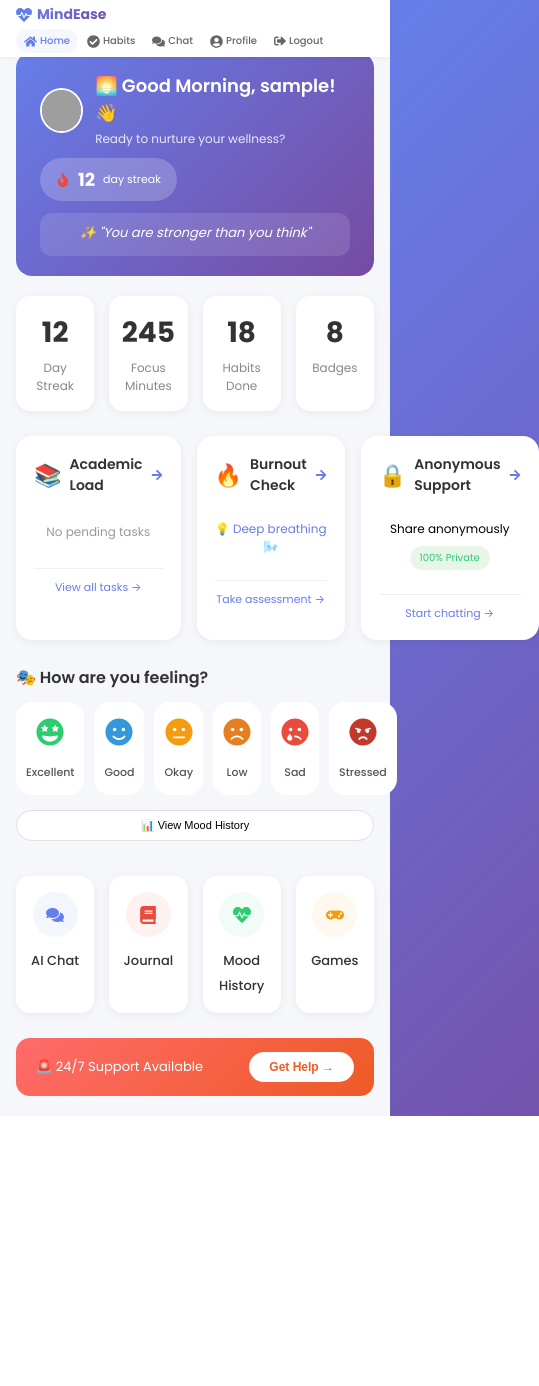
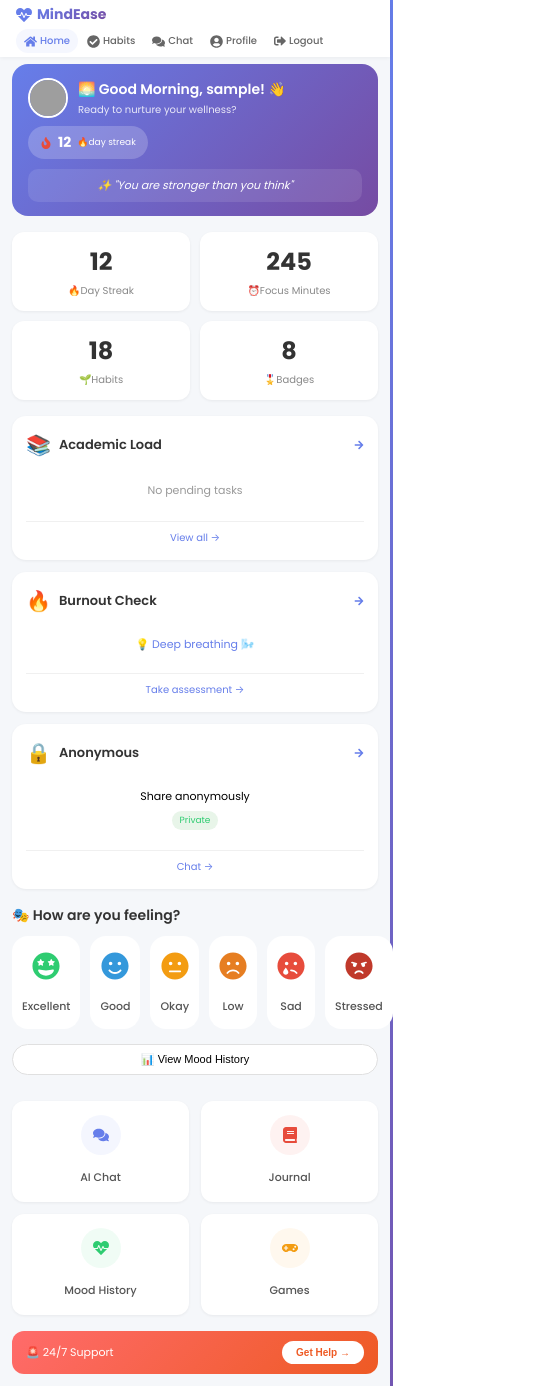
Before and after one commit to vaishnavikabbe/MindEase-AI, a React (Create React App) app in the folder frontend/: page /dashboard in a window 390 px wide. Shown: the whole page, 539 px wide, since content can reach past the window. Before the commit the page ends 1116 px from the top, so only its background shows below. Built offline with nearby package versions, Linux system fonts and the light colour scheme; sample sign-in values are in the browser's storage; grey boxes are pictures that could not be loaded.

Commit message:
Make dashboard mobile-friendly responsive

```diff
--- a/frontend/src/pages/Dashboard.js
+++ b/frontend/src/pages/Dashboard.js
@@ -50,10 +50,10 @@ function Dashboard() {
   const upcomingItems = academicItems.filter(i => !i.completed).slice(0, 2);
 
   const quickActions = [
-    { icon: <FaComments size={18} />, label: 'AI Chat', color: '#667eea', path: '/chat' },
-    { icon: <FaBook size={18} />, label: 'Journal', color: '#e74c3c', path: '/journal' },
-    { icon: <FaHeartbeat size={18} />, label: 'Mood History', color: '#2ecc71', path: '/mood-history' },
-    { icon: <FaGamepad size={18} />, label: 'Games', color: '#f39c12', path: '/games' },
+    { icon: <FaComments size={16} />, label: 'AI Chat', color: '#667eea', path: '/chat' },
+    { icon: <FaBook size={16} />, label: 'Journal', color: '#e74c3c', path: '/journal' },
+    { icon: <FaHeartbeat size={16} />, label: 'Mood History', color: '#2ecc71', path: '/mood-history' },
+    { icon: <FaGamepad size={16} />, label: 'Games', color: '#f39c12', path: '/games' },
   ];
 
   const inspirationalQuotes = [
@@ -70,7 +70,7 @@ function Dashboard() {
       <div style={styles.navSpacer} />
 
       <div style={styles.content}>
-        {/* Welcome Card */}
+        {/* Welcome Card - Mobile Friendly */}
         <div style={styles.welcomeCard}>
           <div style={styles.welcomeContent}>
             <div style={styles.userInfoContainer}>
@@ -79,7 +79,7 @@ function Dashboard() {
                   <img src={userAvatar} alt="Avatar" style={styles.userAvatar} />
                 ) : (
                   <div style={styles.avatarPlaceholder}>
-                    <FaUser size={16} color="#fff" />
+                    <FaUser size={14} color="#fff" />
                   </div>
                 )}
               </div>
@@ -89,9 +89,9 @@ function Dashboard() {
               </div>
             </div>
             <div style={styles.streakBadge}>
-              <FaFire color="#e74c3c" size={14} />
+              <FaFire color="#e74c3c" size={12} />
               <span style={styles.streakNumber}>{stats.streak}</span>
-              <span style={styles.streakText}>day streak</span>
+              <span style={styles.streakText}>🔥day streak</span>
             </div>
           </div>
           <div style={styles.quoteBox}>
@@ -99,34 +99,34 @@ function Dashboard() {
           </div>
         </div>
 
-        {/* Stats Row - Bigger */}
+        {/* Stats Row - Mobile Friendly (2x2 Grid on mobile) */}
         <div style={styles.statsRow}>
           <div style={styles.statTile}>
-            <div style={styles.statValueBig}>{stats.streak}</div>
-            <div style={styles.statLabelBig}>Day Streak</div>
+            <div style={styles.statValue}>{stats.streak}</div>
+            <div style={styles.statLabel}>🔥Day Streak</div>
           </div>
           <div style={styles.statTile}>
-            <div style={styles.statValueBig}>{stats.totalFocus}</div>
-            <div style={styles.statLabelBig}>Focus Minutes</div>
+            <div style={styles.statValue}>{stats.totalFocus}</div>
+            <div style={styles.statLabel}>⏰Focus Minutes</div>
           </div>
           <div style={styles.statTile}>
-            <div style={styles.statValueBig}>{stats.habitsCompleted}</div>
-            <div style={styles.statLabelBig}>Habits Done</div>
+            <div style={styles.statValue}>{stats.habitsCompleted}</div>
+            <div style={styles.statLabel}>🌱Habits</div>
           </div>
           <div style={styles.statTile}>
-            <div style={styles.statValueBig}>{stats.badges}</div>
-            <div style={styles.statLabelBig}>Badges</div>
+            <div style={styles.statValue}>{stats.badges}</div>
+            <div style={styles.statLabel}>🎖️Badges</div>
           </div>
         </div>
 
-        {/* Three Bigger Cards */}
+        {/* Three Cards - Stack on Mobile */}
         <div style={styles.threeCardsRow}>
 
           <div style={styles.compactCard} onClick={() => navigate('/academic-load')}>
             <div style={styles.compactCardHeader}>
               <span style={styles.compactCardIcon}>📚</span>
               <span style={styles.compactCardTitle}>Academic Load</span>
-              <FaArrowRight size={12} color="#667eea" />
+              <FaArrowRight size={10} color="#667eea" />
             </div>
             {upcomingItems.length === 0 ? (
               <p style={styles.compactCardEmpty}>No pending tasks</p>
@@ -139,7 +139,7 @@ function Dashboard() {
               ))
             )}
             <div style={styles.compactCardFooter}>
-              <span>View all tasks →</span>
+              <span>View all →</span>
             </div>
           </div>
 
@@ -147,7 +147,7 @@ function Dashboard() {
             <div style={styles.compactCardHeader}>
               <span style={styles.compactCardIcon}>🔥</span>
               <span style={styles.compactCardTitle}>Burnout Check</span>
-              <FaArrowRight size={12} color="#667eea" />
+              <FaArrowRight size={10} color="#667eea" />
             </div>
             <div style={styles.compactTip}>
               <span>💡 {currentTip}</span>
@@ -160,15 +160,15 @@ function Dashboard() {
           <div style={styles.compactCard} onClick={() => navigate('/anonymous')}>
             <div style={styles.compactCardHeader}>
               <span style={styles.compactCardIcon}>🔒</span>
-              <span style={styles.compactCardTitle}>Anonymous Support</span>
-              <FaArrowRight size={12} color="#667eea" />
+              <span style={styles.compactCardTitle}>Anonymous</span>
+              <FaArrowRight size={10} color="#667eea" />
             </div>
             <div style={styles.compactAnonymous}>
               <span>Share anonymously</span>
-              <span style={styles.compactBadge}>100% Private</span>
+              <span style={styles.compactBadge}>Private</span>
             </div>
             <div style={styles.compactCardFooter}>
-              <span>Start chatting →</span>
+              <span>Chat →</span>
             </div>
           </div>
         </div>
@@ -181,7 +181,7 @@ function Dashboard() {
           <MoodTracker selectedMood={selectedMood} setSelectedMood={setSelectedMood} />
         </div>
 
-        {/* Quick Actions - Bigger */}
+        {/* Quick Actions - 2x2 Grid on Mobile */}
         <div style={styles.actionGrid}>
           {quickActions.map((action, index) => (
             <div
@@ -199,7 +199,7 @@ function Dashboard() {
 
         {/* Emergency Banner */}
         <div style={styles.emergencyBanner}>
-          <span>🚨 24/7 Support Available</span>
+          <span>🚨 24/7 Support</span>
           <button style={styles.emergencyBtn} onClick={() => navigate('/emergency')}>
             Get Help →
           </button>
@@ -218,35 +218,35 @@ const styles = {
     height: '52px',
   },
   content: {
-    maxWidth: '1000px',
+    maxWidth: '100%',
     margin: '0 auto',
-    padding: '0 16px 20px 16px',
+    padding: '12px',
   },
 
-  // Welcome Card
+  // Welcome Card - Mobile
   welcomeCard: {
     background: 'linear-gradient(135deg, #667eea 0%, #764ba2 100%)',
     borderRadius: '16px',
-    padding: '20px 24px',
+    padding: '14px 16px',
     color: 'white',
-    marginBottom: '20px',
+    marginBottom: '16px',
   },
   welcomeContent: {
     display: 'flex',
     justifyContent: 'space-between',
     alignItems: 'center',
-    marginBottom: '12px',
+    marginBottom: '10px',
     flexWrap: 'wrap',
-    gap: '10px',
+    gap: '8px',
   },
   userInfoContainer: {
     display: 'flex',
     alignItems: 'center',
-    gap: '12px',
+    gap: '10px',
   },
   avatarContainer: {
-    width: '45px',
-    height: '45px',
+    width: '40px',
+    height: '40px',
     borderRadius: '50%',
     overflow: 'hidden',
     border: '2px solid white',
@@ -265,123 +265,119 @@ const styles = {
     justifyContent: 'center',
   },
   greeting: {
-    fontSize: '18px',
-    marginBottom: '4px',
+    fontSize: '14px',
+    marginBottom: '2px',
     fontWeight: '600',
   },
   welcomeText: {
     opacity: 0.85,
-    fontSize: '12px',
+    fontSize: '10px',
   },
   streakBadge: {
     background: 'rgba(255,255,255,0.2)',
-    padding: '8px 16px',
-    borderRadius: '30px',
+    padding: '6px 12px',
+    borderRadius: '25px',
     display: 'flex',
     alignItems: 'center',
-    gap: '8px',
+    gap: '6px',
   },
   streakNumber: {
-    fontSize: '18px',
+    fontSize: '14px',
     fontWeight: 'bold',
   },
   streakText: {
-    fontSize: '11px',
+    fontSize: '9px',
   },
   quoteBox: {
-    background: 'rgba(255,255,255,0.12)',
-    padding: '10px 14px',
-    borderRadius: '12px',
+    background: 'rgba(255,255,255,0.1)',
+    padding: '8px 10px',
+    borderRadius: '10px',
     textAlign: 'center',
   },
   quoteText: {
-    fontSize: '13px',
+    fontSize: '11px',
     fontStyle: 'italic',
-    marginBottom: '3px',
-  },
-  quoteAuthor: {
-    fontSize: '10px',
-    opacity: 0.8,
+    margin: 0,
   },
 
-  // Stats Row - Bigger
+  // Stats Row - 2x2 Grid
   statsRow: {
     display: 'grid',
-    gridTemplateColumns: 'repeat(4, 1fr)',
-    gap: '15px',
-    marginBottom: '25px',
+    gridTemplateColumns: 'repeat(2, 1fr)',
+    gap: '10px',
+    marginBottom: '16px',
   },
   statTile: {
     background: 'white',
-    borderRadius: '14px',
-    padding: '16px 10px',
+    borderRadius: '12px',
+    padding: '12px 8px',
     textAlign: 'center',
-    boxShadow: '0 2px 8px rgba(0,0,0,0.06)',
+    boxShadow: '0 1px 3px rgba(0,0,0,0.06)',
   },
-  statValueBig: {
-    fontSize: '28px',
+  statValue: {
+    fontSize: '24px',
     fontWeight: 'bold',
     color: '#333',
   },
-  statLabelBig: {
-    fontSize: '12px',
+  statLabel: {
+    fontSize: '10px',
     color: '#888',
-    marginTop: '5px',
+    marginTop: '4px',
   },
 
-  // Three Bigger Cards
+  // Three Cards - Stack on Mobile
   threeCardsRow: {
-    display: 'grid',
-    gridTemplateColumns: 'repeat(3, 1fr)',
-    gap: '16px',
-    marginBottom: '25px',
+    display: 'flex',
+    flexDirection: 'column',
+    gap: '12px',
+    marginBottom: '16px',
   },
   compactCard: {
     background: 'white',
-    borderRadius: '16px',
-    padding: '18px',
+    borderRadius: '14px',
+    padding: '14px',
     cursor: 'pointer',
     transition: 'all 0.2s ease',
-    boxShadow: '0 2px 8px rgba(0,0,0,0.06)',
+    boxShadow: '0 1px 3px rgba(0,0,0,0.06)',
   },
   compactCardHeader: {
     display: 'flex',
     alignItems: 'center',
     gap: '8px',
-    marginBottom: '12px',
-    fontSize: '15px',
+    marginBottom: '10px',
+    fontSize: '14px',
     fontWeight: '600',
     color: '#333',
   },
   compactCardIcon: {
-    fontSize: '22px',
+    fontSize: '20px',
   },
   compactCardTitle: {
     flex: 1,
-    fontSize: '14px',
+    fontSize: '13px',
   },
   compactCardEmpty: {
-    fontSize: '12px',
+    fontSize: '11px',
     color: '#999',
     textAlign: 'center',
-    padding: '15px 0',
+    padding: '12px 0',
     margin: 0,
   },
   compactTask: {
     display: 'flex',
     alignItems: 'center',
-    gap: '8px',
-    padding: '8px 0',
-    fontSize: '12px',
+    gap: '6px',
+    padding: '6px 0',
+    fontSize: '11px',
     borderBottom: '1px solid #f0f0f0',
   },
   compactTaskTitle: {
-    fontSize: '12px',
+    fontSize: '11px',
     color: '#555',
   },
   compactTip: {
-    padding: '12px 0',
-    fontSize: '12px',
+    padding: '10px 0',
+    fontSize: '11px',
     color: '#667eea',
     textAlign: 'center',
   },
@@ -389,89 +385,89 @@ const styles = {
     display: 'flex',
     flexDirection: 'column',
     alignItems: 'center',
-    gap: '8px',
-    padding: '12px 0',
-    fontSize: '12px',
+    gap: '6px',
+    padding: '10px 0',
+    fontSize: '11px',
   },
   compactBadge: {
-    fontSize: '10px',
+    fontSize: '9px',
     background: '#e8f5e9',
-    padding: '4px 10px',
-    borderRadius: '20px',
+    padding: '3px 8px',
+    borderRadius: '15px',
     color: '#2ecc71',
   },
   compactCardFooter: {
-    marginTop: '12px',
-    paddingTop: '10px',
+    marginTop: '10px',
+    paddingTop: '8px',
     borderTop: '1px solid #f0f0f0',
-    fontSize: '11px',
+    fontSize: '10px',
     color: '#667eea',
     textAlign: 'center',
   },
 
   section: {
-    marginBottom: '25px',
+    marginBottom: '16px',
   },
   sectionHeader: {
-    marginBottom: '12px',
+    marginBottom: '10px',
   },
   sectionTitle: {
-    fontSize: '16px',
+    fontSize: '14px',
     fontWeight: '600',
     color: '#333',
   },
 
-  // Quick Actions - Bigger
+  // Quick Actions - 2x2 Grid
   actionGrid: {
     display: 'grid',
-    gridTemplateColumns: 'repeat(4, 1fr)',
-    gap: '15px',
-    marginBottom: '25px',
+    gridTemplateColumns: 'repeat(2, 1fr)',
+    gap: '12px',
+    marginBottom: '16px',
   },
   compactActionCard: {
     background: 'white',
-    borderRadius: '14px',
-    padding: '16px 12px',
+    borderRadius: '12px',
+    padding: '14px 10px',
     textAlign: 'center',
     cursor: 'pointer',
     transition: 'all 0.2s ease',
-    boxShadow: '0 2px 8px rgba(0,0,0,0.06)',
+    boxShadow: '0 1px 3px rgba(0,0,0,0.06)',
   },
   compactActionIcon: {
-    width: '45px',
-    height: '45px',
+    width: '40px',
+    height: '40px',
     borderRadius: '50%',
     display: 'flex',
     alignItems: 'center',
     justifyContent: 'center',
-    margin: '0 auto 10px',
+    margin: '0 auto 8px',
   },
   compactActionLabel: {
-    fontSize: '13px',
+    fontSize: '11px',
     fontWeight: '500',
-    color: '#333',
+    color: '#555',
   },
 
-  // Emergency Banner
+  // Emergency Banner - Mobile
   emergencyBanner: {
     background: 'linear-gradient(135deg, #ff6b6b 0%, #ee5a24 100%)',
-    borderRadius: '14px',
-    padding: '14px 20px',
+    borderRadius: '12px',
+    padding: '10px 14px',
     color: 'white',
     display: 'flex',
     justifyContent: 'space-between',
     alignItems: 'center',
-    fontSize: '13px',
+    fontSize: '11px',
   },
   emergencyBtn: {
     background: 'white',
     color: '#ee5a24',
     border: 'none',
-    padding: '8px 20px',
-    borderRadius: '30px',
+    padding: '6px 14px',
+    borderRadius: '25px',
     fontWeight: 'bold',
     cursor: 'pointer',
-    fontSize: '12px',
+    fontSize: '10px',
   },
 };
 
```
